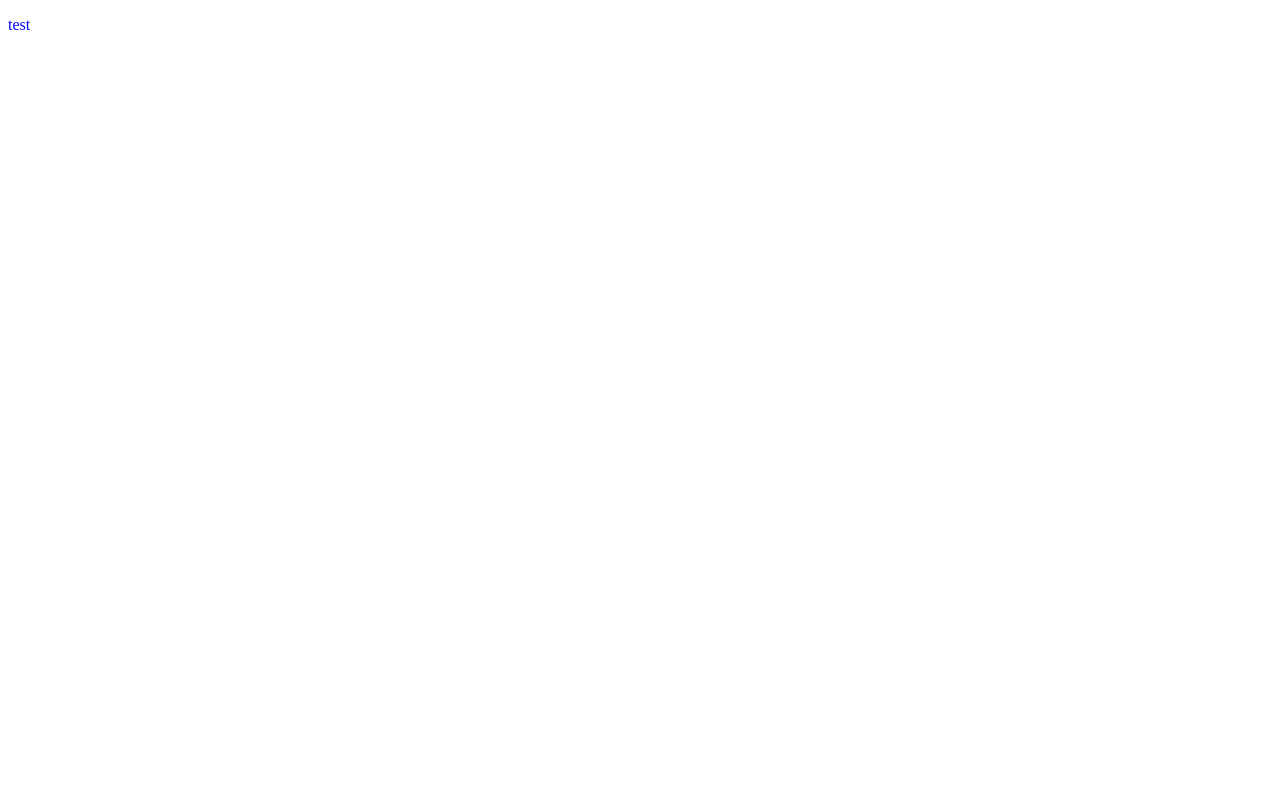
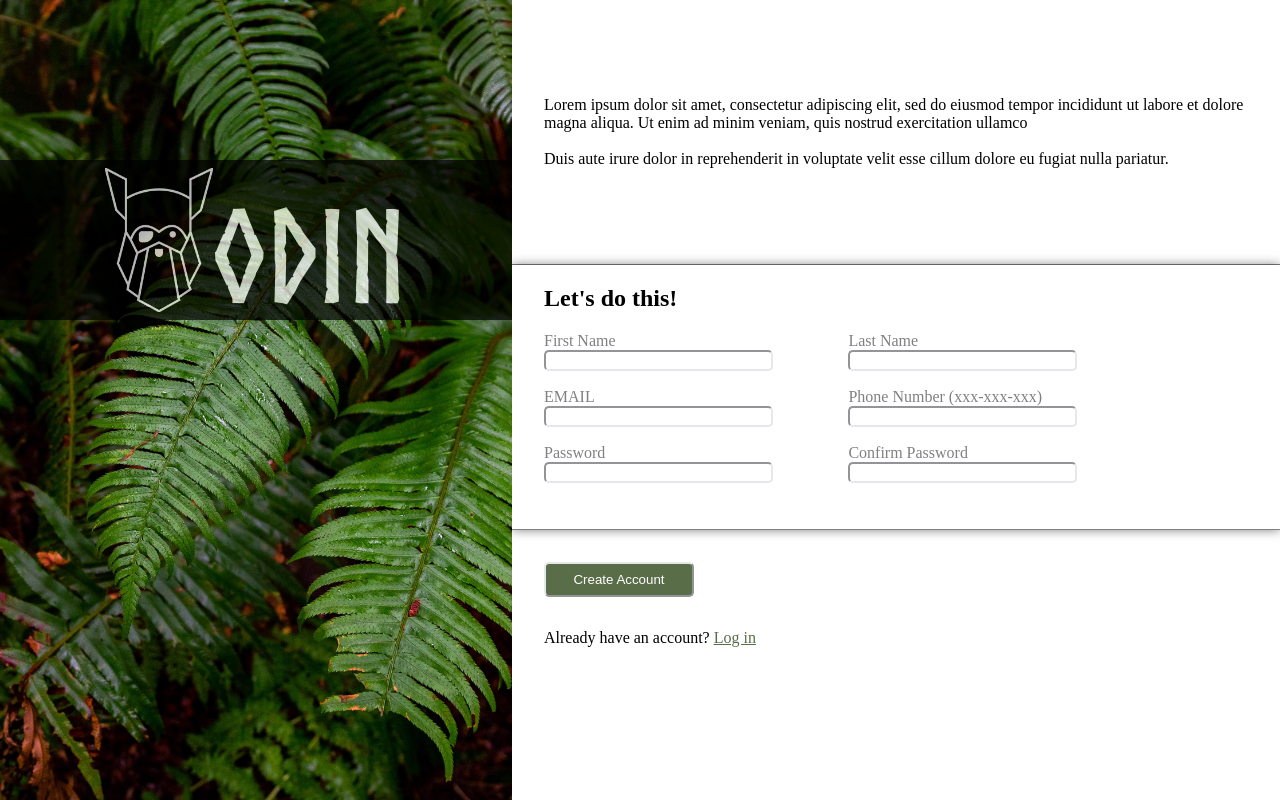
Before and after one commit to justinbnaling/sign-up-form, a plain HTML site: page index.html in a window 1280 px wide. Drawn offline with Linux system fonts and the light colour scheme.

Commit message:
completed project

```diff
--- a/index.html
+++ b/index.html
@@ -8,6 +8,60 @@
     <title>Sign-Up Form</title>
 </head>
 <body>
-    <p>test</p>
+    <div class="side">
+        <div class="banner">
+            <div class="banner_main">
+                <img src="assets/odin-lined.png " alt="banner image">
+                <div class="banner_text">ODIN</div>
+            </div>
+        </div>
+    </div>
+    <div class="main">
+        <div class="top">
+            Lorem ipsum dolor sit amet, consectetur adipiscing elit, sed do
+            eiusmod tempor incididunt ut labore et dolore magna aliqua.
+            Ut enim ad minim veniam, quis nostrud exercitation ullamco
+            <br>
+            <br>
+            Duis aute irure dolor in reprehenderit in voluptate velit esse cillum dolore eu fugiat nulla pariatur.
+        </div>
+        <div class="middle">
+            <h2>Let's do this!</h2>
+            <form id="myForm" class="form">
+                <div>
+                    <label for="FName">First Name</label>
+                    <input type="text"id="FName" required>
+                </div>
+                <div>
+                    <label for="LName">Last Name</label>
+                    <input type="text"id="LName required">
+                </div>
+                <div>
+                    <label for="email">EMAIL</label>
+                    <input type="email" id="email" required>
+                </div>
+                <div>
+                    <label for="phoneNum">Phone Number (xxx-xxx-xxx)</label>
+                    <input type="tel" pattern="^\d{3}-\d{3}-\d{4}$"
+                    id="phoneNum" required>
+                </div>
+                <div>
+                    <label for="Password1">Password</label>
+                    <input type="password"id="Password1" required>
+                </div>
+                <div>
+                    <label for="Password2">Confirm Password</label>
+                    <input type="password"id="Password2" required>
+                    <div class="error"></div>
+                </div>
+
+            </form>
+        </div>
+        <div class="bottom">
+            <input class="submitBtn" type="button" value="Create Account"/>
+            <div> Already have an account? <a href="#">Log in</a></div>
+        </div>
+    </div>
+    <script src="sign-up-form.js"></script>
 </body>
 </html>
--- /dev/null
+++ b/sign-up-form.js
@@ -0,0 +1,19 @@
+let buttonSubmit = document.querySelector(".submitBtn")
+buttonSubmit.addEventListener("click", validatePassword);
+let error = document.querySelector(".error");
+
+function validatePassword () {
+    let passwordEntry1 = document.getElementById("Password1").value;
+    let passwordEntry2 = document.getElementById("Password2").value;
+    if (passwordEntry1 !=0 && passwordEntry1 == passwordEntry2) {
+        console.log("passwords match")
+        error.innerHTML = "";
+    }
+
+    else if (passwordEntry1 == 0) {
+        error.innerHTML = "password must not be empty";
+    }
+    else {
+        error.innerHTML = "passwords must match";
+    }
+}
--- a/styles.css
+++ b/styles.css
@@ -1,3 +1,139 @@
-p {
-    color: blue;
+html, body {
+    height: 100%;
+    padding: 0;
+    margin: 0;
+    overflow: hidden; /* make browser scrollbar disappear */
 }
+
+@font-face
+{
+    font-family: "Norse";
+    src: url("assets/fonts/Norse-Bold.otf");
+}
+
+
+body{
+    display: flex;
+    width: 100vw;
+}
+
+.side {
+    position: relative;
+    width: 40vw;
+    height: 100vh;
+    background-image: url("assets/side-background.jpg");
+    background-size: cover;
+}
+
+.banner {
+    position: absolute;
+    background: black;
+    opacity: 0.7;
+    color: white;
+    top: 20%;
+    text-align: center;
+    font-size: 1.2em;
+    font-family: roboto;
+    height: 10rem;
+    display: flex;
+    width: 100%;
+    align-items: center;
+    justify-content: center;
+}
+
+.banner img {
+    height: 100%;
+}
+
+.banner_main {
+    display: flex;
+    height: 90%;
+    align-items: center;
+    font-family: Norse;
+    font-size: 8rem;
+    vertical-align: middle;
+}
+
+.banner_text {
+    padding-top: 10%;
+}
+
+.main {
+    width: 60vw;
+    display: flex;
+    flex-direction: column;
+}
+
+.top,
+.middle,
+.bottom {
+    flex-grow: 1;
+    padding-left: 2rem;
+    max-height: 33%;
+}
+
+.middle {
+    border-bottom: 1px gray solid;
+    box-shadow: 0px 0px 10px 0px rgba(0, 0, 0, 0.5);
+    display: flex;
+    flex-direction: column;
+}
+
+.top {
+    display: flex;
+    align-items: center;
+    border-bottom: .5px gray solid;
+    box-shadow: none;
+}
+
+.form {
+    display: flex;
+    flex-wrap: wrap;
+    gap: 10px;
+    height: 60%;
+}
+
+.form h2 {
+    width: 100%;
+}
+
+.form div{
+    display: flex;
+    width: 40%;
+    flex-direction: column;
+}
+
+
+
+input {
+    width: 75%;
+    border-radius: 5px;
+    border-color: #E5E7EB
+}
+
+input:focus {
+    border-color: blue;
+}
+
+label {
+    color: gray;
+}
+
+.submitBtn {
+    margin-top: 2rem;
+    margin-bottom: 2rem;
+    background-color: #596D48;
+    color: white;
+    padding-top: .5rem;
+    padding-bottom: .5rem;
+    border-radius: 5px;
+    width: 150px;
+}
+
+.error {
+    color: red;
+}
+
+a {
+    color: #596D48;
+}
--- /dev/null
+++ b/tests/styles-2.css
@@ -0,0 +1,63 @@
+html, body {
+    height: 100%;
+    padding: 0;
+    margin: 0;
+    overflow: hidden; /* make browser scrollbar disappear */
+  }
+
+
+@font-face
+{
+    font-family: "Norse";
+    src: url("assets/fonts/Norse-Bold.otf");
+}
+
+
+body{
+    display: flex;
+    width: 100vw;
+}
+
+.side {
+    position: relative;
+}
+
+.side img {
+    height: 100%;
+}
+
+.side-heading {
+    position: absolute;
+    background: black;
+    opacity: 0.6;
+    color: white;
+    top: 12rem;
+    text-align: center;
+    font-size: 1.2em;
+    font-family: roboto;
+    height: 10rem;
+
+    display: flex;
+    width: 100%;
+    align-items: center;
+    justify-content: center;
+  }
+
+.banner {
+    display: flex;
+    height: 90%;
+    align-items: center;
+    font-family: Norse;
+    font-size: 8rem;
+    vertical-align: middle;
+}
+
+.banner_text {
+    padding-top: 10%;
+}
+
+
+.main {
+    width: 60vw;
+    color: green;
+  }
--- /dev/null
+++ b/tests/styles-3.css
@@ -0,0 +1,62 @@
+html, body {
+    height: 100%;
+    padding: 0;
+    margin: 0;
+    overflow: hidden; /* make browser scrollbar disappear */
+  }
+
+
+@font-face
+{
+    font-family: "Norse";
+    src: url("assets/fonts/Norse-Bold.otf");
+}
+
+
+body{
+    display: flex;
+    width: 100vw;
+}
+
+.side {
+    position: relative;
+}
+
+.side img {
+    height: 100%;
+}
+
+.banner {
+    position: absolute;
+    background: black;
+    opacity: 0.6;
+    color: white;
+    top: 12rem;
+    text-align: center;
+    font-size: 1.2em;
+    font-family: roboto;
+    height: 10rem;
+
+    display: flex;
+    width: 100%;
+    align-items: center;
+    justify-content: center;
+  }
+
+.banner_main {
+    display: flex;
+    height: 90%;
+    align-items: center;
+    font-family: Norse;
+    font-size: 8rem;
+    vertical-align: middle;
+}
+
+.banner_text {
+    padding-top: 10%;
+}
+
+
+.main {
+    color: green;
+  }
--- /dev/null
+++ b/tests/styles.css
@@ -0,0 +1,87 @@
+/* http://meyerweb.com/eric/tools/css/reset/
+   v2.0 | 20110126
+   License: none (public domain)
+*/
+
+html, body, div, span, applet, object, iframe,
+h1, h2, h3, h4, h5, h6, p, blockquote, pre,
+a, abbr, acronym, address, big, cite, code,
+del, dfn, em, img, ins, kbd, q, s, samp,
+small, strike, strong, sub, sup, tt, var,
+b, u, i, center,
+dl, dt, dd, ol, ul, li,
+fieldset, form, label, legend,
+table, caption, tbody, tfoot, thead, tr, th, td,
+article, aside, canvas, details, embed,
+figure, figcaption, footer, header, hgroup,
+menu, nav, output, ruby, section, summary,
+time, mark, audio, video {
+	margin: 0;
+	padding: 0;
+	border: 0;
+	font-size: 100%;
+	font: inherit;
+	vertical-align: baseline;
+}
+/* HTML5 display-role reset for older browsers */
+article, aside, details, figcaption, figure,
+footer, header, hgroup, menu, nav, section {
+	display: block;
+}
+body {
+	line-height: 1;
+}
+ol, ul {
+	list-style: none;
+}
+blockquote, q {
+	quotes: none;
+}
+blockquote:before, blockquote:after,
+q:before, q:after {
+	content: '';
+	content: none;
+}
+table {
+	border-collapse: collapse;
+	border-spacing: 0;
+}
+
+body,html {
+    margin: 0;
+    padding: 0;
+}
+
+body{
+    display: flex;
+    width: 100vw;
+    height: 100vh;
+}
+
+.side {
+    background-size: auto 100vh;
+    position: relative;
+}
+
+.side img {
+    height: calc(100vh - 3px);
+}
+
+.side-heading {
+    position: absolute;
+    width: 100%;
+    background: black;
+    opacity: 0.6;
+    color: white;
+    top: 12rem;
+    text-align: center;
+    font-size: 1.2em;
+    font-family: roboto;
+    height: 10rem;
+
+
+  }
+
+.main {
+    color: green;
+  }
```
Also changed, not shown: tests/form-test.html (added, +29 -0 lines), tests/index-1.html (added, +22 -0 lines), tests/index-2.html (added, +22 -0 lines), assets/fonts/Norse-Bold.otf (added), assets/odin-lined.png (added), assets/side-background.jpg (added).
